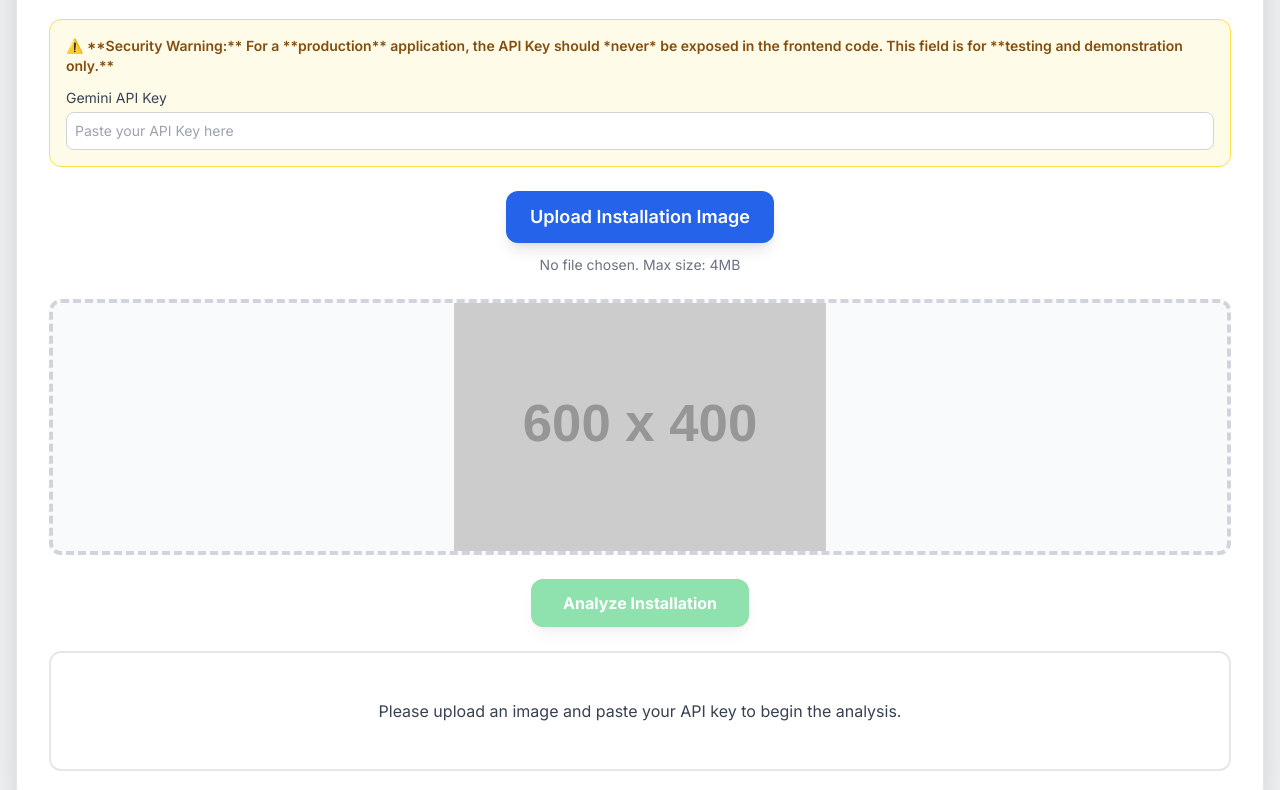
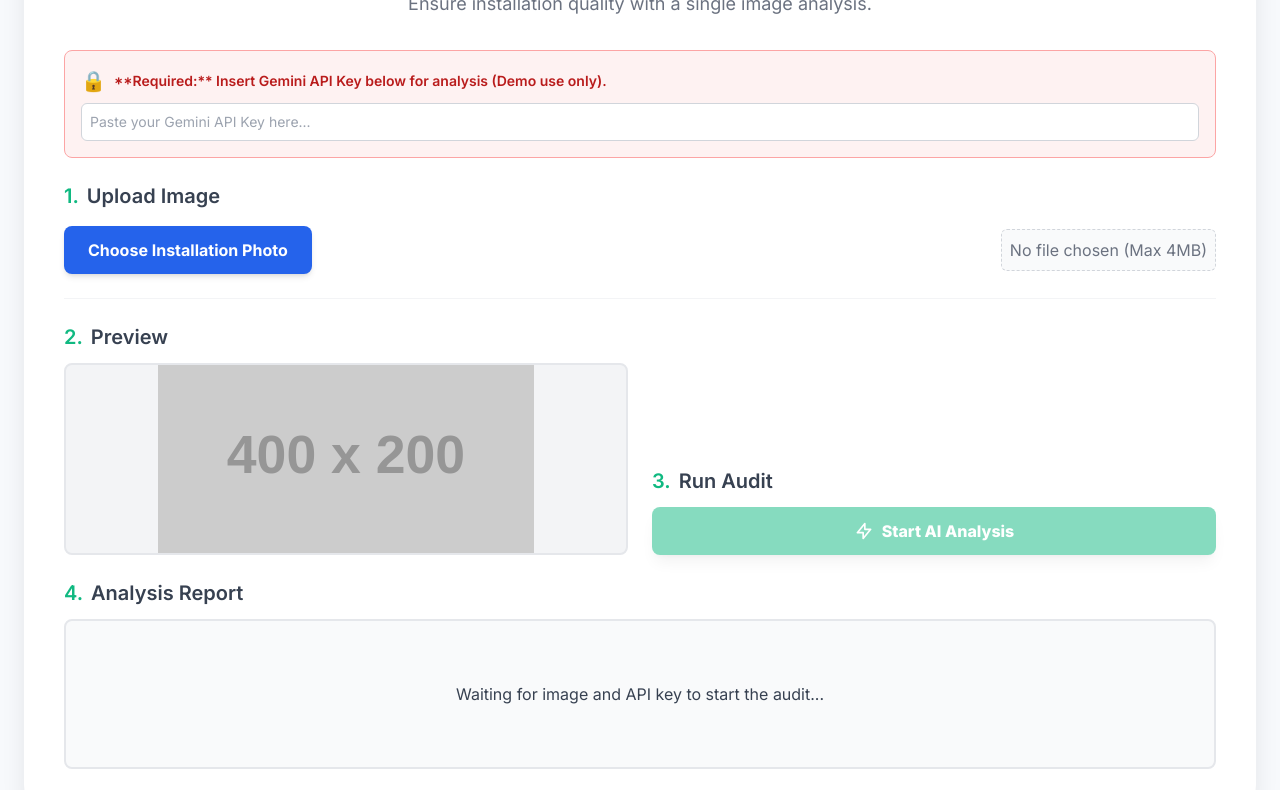
Before and after one commit to meteringbooking-cmd/MeterInstallCheck, a plain HTML site: page index.html in a window 1280 px wide. Shown: the part 122-912 px from the top of the page. Drawn offline with nearby package versions, Linux system fonts and the light colour scheme; placeholder pictures from the web are drawn by us.

Commit message:
Update index.html

```diff
--- a/index.html
+++ b/index.html
@@ -3,20 +3,21 @@
 <head>
     <meta charset="UTF-8">
     <meta name="viewport" content="width=device-width, initial-scale=1.0">
-    <title>Smart Meter Quality Check (Robust)</title>
+    <title>AI Smart Meter Audit</title>
     <script src="https://cdn.tailwindcss.com"></script>
-    <link href="https://fonts.googleapis.com/css2?family=Inter:wght@400;600;700&display=swap" rel="stylesheet">
+    <link href="https://fonts.googleapis.com/css2?family=Inter:wght@400;600;700;800&display=swap" rel="stylesheet">
     <style>
         body {
             font-family: 'Inter', sans-serif;
+            background-color: #f7f9fc; /* Light blue-gray background */
         }
         .container {
-            max-width: 800px;
+            max-width: 700px; /* Slightly smaller container */
         }
         /* Custom spinner for better loading state */
         .loading-indicator {
             border: 4px solid rgba(0, 0, 0, 0.1);
-            border-top: 4px solid #3b82f6;
+            border-top: 4px solid #10b981; /* Green loading color */
             border-radius: 50%;
             width: 32px;
             height: 32px;
@@ -26,40 +27,76 @@
             0% { transform: rotate(0deg); }
             100% { transform: rotate(360deg); }
         }
+        /* Custom utility to simplify box styling */
+        .card {
+            background-color: white;
+            padding: 2.5rem;
+            border-radius: 1.5rem; /* Rounded corners */
+            box-shadow: 0 10px 25px rgba(0, 0, 0, 0.08); /* Stronger, softer shadow */
+        }
     </style>
 </head>
-<body class="bg-gray-100 min-h-screen flex items-center justify-center p-4">
-    <div class="container bg-white p-8 rounded-2xl shadow-2xl border border-gray-200 w-full">
-        <h1 class="text-3xl font-bold text-center text-gray-800 mb-2">⚡ Smart Meter Quality Check</h1>
-        <p class="text-center text-gray-600 mb-6">Upload a picture of a smart meter installation for AI-driven quality analysis.</p>
+<body class="min-h-screen flex items-center justify-center p-6">
+    <div class="container card w-full">
+        <header class="text-center mb-8">
+            <h1 class="text-4xl font-extrabold text-gray-900 mb-2 flex items-center justify-center">
+                <span class="mr-3 text-emerald-500">✅</span> AI Smart Meter Audit
+            </h1>
+            <p class="text-lg text-gray-500">Ensure installation quality with a single image analysis.</p>
+        </header>
 
-        <div class="mb-6 p-4 bg-yellow-50 border border-yellow-300 rounded-xl">
-            <p class="text-sm font-semibold text-yellow-800">⚠️ **Security Warning:** For a **production** application, the API Key should *never* be exposed in the frontend code. This field is for **testing and demonstration only.**</p>
-            <label for="api-key-input" class="block text-sm font-medium text-gray-700 mt-3 mb-1">Gemini API Key</label>
-            <input type="password" id="api-key-input" placeholder="Paste your API Key here" class="w-full p-2 border border-gray-300 rounded-lg focus:ring-blue-500 focus:border-blue-500 text-sm">
+        <div class="mb-6 p-4 bg-red-50 border border-red-300 text-red-700 rounded-lg">
+            <p class="text-sm font-semibold flex items-center">
+                <span class="text-xl mr-2">🔒</span> **Required:** Insert Gemini API Key below for analysis (Demo use only).
+            </p>
+            <input type="password" id="api-key-input" placeholder="Paste your Gemini API Key here..."
+                class="w-full p-2 mt-2 border border-gray-300 rounded-md focus:ring-emerald-500 focus:border-emerald-500 text-sm placeholder-gray-400">
         </div>
 
-        <div class="mb-6 flex flex-col items-center">
-            <label for="image-input" class="cursor-pointer bg-blue-600 hover:bg-blue-700 text-white font-semibold py-3 px-6 rounded-xl shadow-lg transition-colors duration-200 ease-in-out text-lg">
-                Upload Installation Image
+        <div class="mb-6 border-b pb-6 border-gray-100">
+            <h2 class="text-xl font-semibold text-gray-700 mb-4 flex items-center">
+                <span class="mr-2 text-emerald-500">1.</span> Upload Image
+            </h2>
+            <div class="flex flex-col sm:flex-row items-center justify-between">
+                <label for="image-input" class="cursor-pointer bg-blue-600 hover:bg-blue-700 text-white font-bold py-3 px-6 rounded-lg shadow-md transition-all duration-300 ease-in-out transform hover:scale-[1.02] text-md">
+                    Choose Installation Photo
                 </label>
                 <input type="file" id="image-input" accept="image/jpeg, image/png, image/webp" class="hidden">
-            <span id="file-name" class="mt-3 text-gray-500 text-sm">No file chosen. Max size: 4MB</span>
+                <span id="file-name" class="mt-3 sm:mt-0 text-gray-500 text-sm sm:text-base p-2 border border-dashed border-gray-300 rounded-md bg-gray-50 w-full sm:w-auto sm:ml-4 text-center">No file chosen (Max 4MB)</span>
+            </div>
         </div>
 
-        <div id="image-preview-container" class="flex justify-center items-center mb-6 h-64 overflow-hidden rounded-xl border-4 border-dashed border-gray-300 bg-gray-50">
-            <img id="image-preview" src="https://placehold.co/600x400/E5E7EB/4B5563?text=Image+Preview" alt="Image Preview" class="max-h-full w-full object-contain">
+        <div class="grid grid-cols-1 md:grid-cols-2 gap-6 mb-6">
+            <div>
+                <h2 class="text-xl font-semibold text-gray-700 mb-3 flex items-center">
+                    <span class="mr-2 text-emerald-500">2.</span> Preview
+                </h2>
+                <div id="image-preview-container" class="h-48 flex justify-center items-center overflow-hidden rounded-lg border-2 border-gray-200 bg-gray-100">
+                    <img id="image-preview" src="https://placehold.co/400x200/F0F4F8/6B7280?text=Image+Preview" alt="Image Preview" class="max-h-full w-full object-contain rounded-lg transition-opacity duration-300">
+                </div>
             </div>
 
-        <div class="flex justify-center mb-6">
-            <button id="analyze-button" disabled class="bg-green-500 hover:bg-green-600 text-white font-bold py-3 px-8 rounded-xl shadow-lg transition-all duration-200 ease-in-out disabled:opacity-50 disabled:cursor-not-allowed">
-                Analyze Installation
+            <div class="flex flex-col justify-end">
+                <h2 class="text-xl font-semibold text-gray-700 mb-3 flex items-center">
+                    <span class="mr-2 text-emerald-500">3.</span> Run Audit
+                </h2>
+                <button id="analyze-button" disabled class="w-full bg-emerald-500 hover:bg-emerald-600 text-white font-extrabold py-3 rounded-lg shadow-lg transition-all duration-300 ease-in-out disabled:opacity-50 disabled:cursor-not-allowed">
+                    <span class="flex items-center justify-center">
+                        <svg class="w-5 h-5 mr-2" fill="none" stroke="currentColor" viewBox="0 0 24 24" xmlns="http://www.w3.org/2000/svg"><path stroke-linecap="round" stroke-linejoin="round" stroke-width="2" d="M13 10V3L4 14h7v7l9-11h-7z"></path></svg>
+                        Start AI Analysis
+                    </span>
                 </button>
             </div>
+        </div>
 
-        <div id="analysis-results" class="bg-white p-6 rounded-xl border-2 border-gray-200 min-h-[120px] flex flex-col items-center justify-center transition-all duration-300">
+        <div>
+            <h2 class="text-xl font-semibold text-gray-700 mb-3 flex items-center">
+                <span class="mr-2 text-emerald-500">4.</span> Analysis Report
+            </h2>
+            <div id="analysis-results" class="bg-gray-50 p-6 rounded-lg border-2 border-gray-200 min-h-[150px] flex flex-col items-center justify-center transition-all duration-300 text-left">
                 <div id="loading-spinner" class="hidden loading-indicator mb-3"></div>
-            <p id="result-text" class="text-gray-700 text-center whitespace-pre-wrap">Please upload an image and paste your API key to begin the analysis.</p>
+                <p id="result-text" class="text-gray-700 text-center w-full">Waiting for image and API key to start the audit...</p>
+            </div>
         </div>
     </div>
 
@@ -97,10 +134,11 @@
         }
 
         /** Resets the analysis results display */
-        function resetAnalysis() {
+        function resetAnalysis(text = 'Ready to analyze.') {
             loadingSpinner.classList.add('hidden');
             resultText.classList.remove('text-red-600', 'text-green-600', 'font-bold');
-            resultText.textContent = 'Ready to analyze.';
+            resultText.textContent = text;
+            resultText.classList.add('text-center');
         }
 
         // --- Event Listeners ---
@@ -115,17 +153,17 @@
             imageMimeType = null;
 
             if (!file) {
-                fileNameSpan.textContent = 'No file chosen. Max size: 4MB';
-                imagePreview.src = 'https://placehold.co/600x400/E5E7EB/4B5563?text=Image+Preview';
-                resetAnalysis();
+                fileNameSpan.textContent = 'No file chosen (Max 4MB)';
+                imagePreview.src = 'https://placehold.co/400x200/F0F4F8/6B7280?text=Image+Preview';
+                resetAnalysis('Please upload an image and paste your API key to begin the audit.');
                 updateButtonState();
                 return;
             }
 
             if (file.size > MAX_FILE_SIZE) {
                 fileNameSpan.textContent = `Error: File size (${(file.size / (1024 * 1024)).toFixed(2)}MB) exceeds 4MB limit.`;
-                imagePreview.src = 'https://placehold.co/600x400/EF4444/FFFFFF?text=File+Too+Large';
-                resetAnalysis();
+                imagePreview.src = 'https://placehold.co/400x200/FEE2E2/EF4444?text=FILE+TOO+LARGE';
+                resetAnalysis('Error: File is too large. Please select an image under 4MB.');
                 updateButtonState();
                 return;
             }
@@ -136,14 +174,13 @@
 
             reader.onload = (event) => {
                 imagePreview.src = event.target.result;
-                // Strip the data URL prefix reliably
                 base64Image = event.target.result.replace(/^data:.+;base64,/, '');
-                resetAnalysis();
+                resetAnalysis('Image uploaded successfully. Click "Start AI Analysis"');
                 updateButtonState();
             };
 
             reader.onerror = () => {
-                resultText.textContent = 'Could not read file. Please try a different image.';
+                resetAnalysis('Could not read file. Please try a different image.');
                 resultText.classList.add('text-red-600');
             };
 
@@ -154,7 +191,7 @@
         analyzeButton.addEventListener('click', async () => {
             const apiKey = apiKeyInput.value.trim();
             if (!base64Image || !apiKey) {
-                resultText.textContent = 'Please select an image and provide an API key.';
+                resetAnalysis('Error: Please select an image and provide an API key.');
                 resultText.classList.add('text-red-600');
                 return;
             }
@@ -162,8 +199,9 @@
             // Set loading state
             updateButtonState(); // Disable button
             loadingSpinner.classList.remove('hidden');
-            resultText.textContent = 'Analyzing... This may take a moment.';
+            resultText.textContent = 'Running analysis... This may take a few moments.';
             resultText.classList.remove('text-red-600', 'text-green-600');
+            resultText.classList.add('text-center');
 
             const apiUrl = `https://generativelanguage.googleapis.com/v1beta/models/gemini-2.5-flash-preview-05-20:generateContent?key=${apiKey}`;
             const userPrompt = "Please analyze the following smart meter installation image. Is it 'Good' or 'Bad'? Provide a detailed reason, and highlight any potential issues. Format the final output clearly with headers and lists.";
@@ -190,9 +228,8 @@
                 let response;
                 let delay = 1000;
                 let retries = 0;
-                const maxRetries = 3; // Reduced max retries for a better user experience on frontend
+                const maxRetries = 3;
 
-                // Robustness: Simple Exponential Backoff for 429 (Rate Limit)
                 while (retries < maxRetries) {
                     response = await fetch(apiUrl, {
                         method: 'POST',
@@ -227,6 +264,7 @@
                 const text = result?.candidates?.[0]?.content?.parts?.[0]?.text || "No analysis could be generated. The API returned an unexpected response structure.";
 
                 // Enhance user experience by highlighting result status
+                resultText.classList.remove('text-center');
                 if (text.toLowerCase().includes('good installation')) {
                     resultText.classList.add('text-green-600', 'font-bold');
                 } else if (text.toLowerCase().includes('bad') || text.toLowerCase().includes('issues')) {
@@ -236,9 +274,9 @@
                 resultText.textContent = text;
 
             } catch (error) {
-                console.error('Robust Analysis Error:', error);
+                console.error('Analysis Error:', error);
                 resultText.textContent = `**Critical Error:** ${error.message || 'An unexpected error occurred during analysis.'}`;
-                resultText.classList.add('text-red-600', 'font-bold');
+                resultText.classList.add('text-red-600', 'font-bold', 'text-center');
             } finally {
                 // Reset loading state
                 loadingSpinner.classList.add('hidden');
```
Lines whose indentation alone changed are shown as unchanged.
